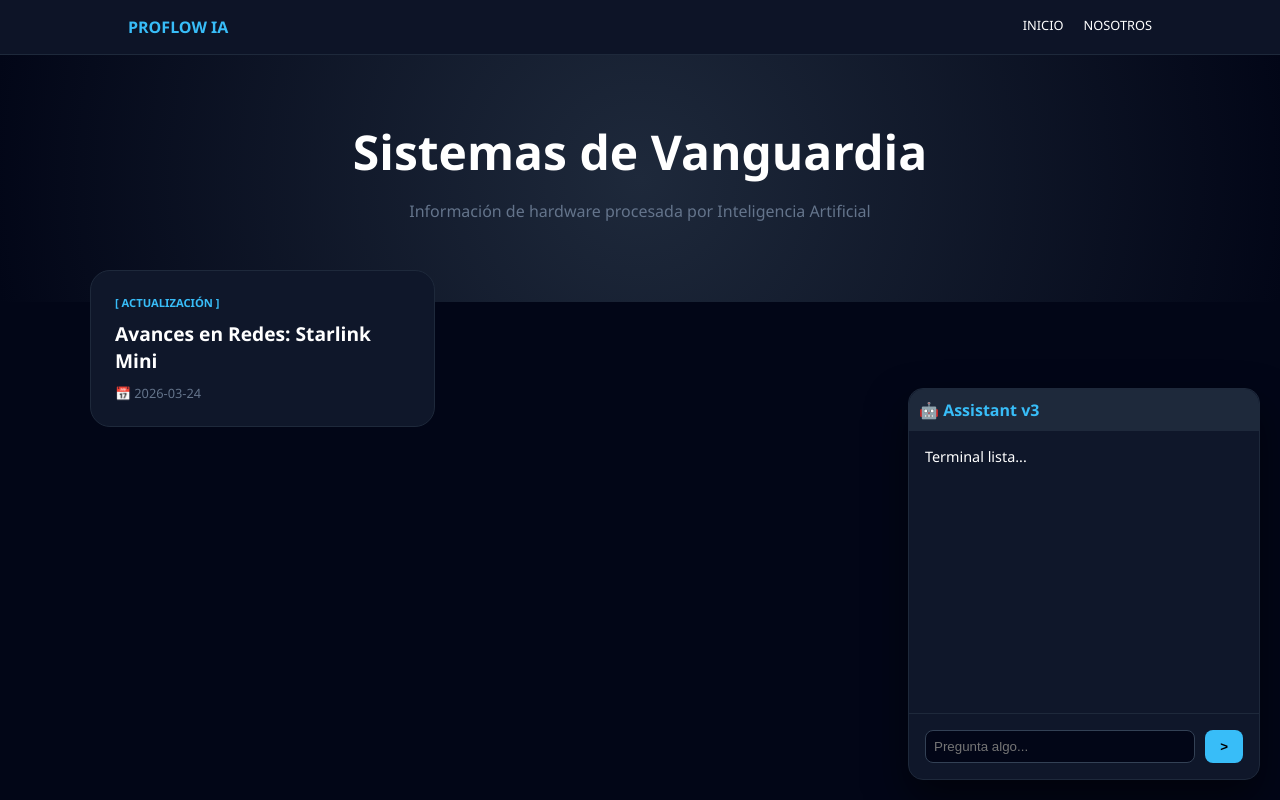
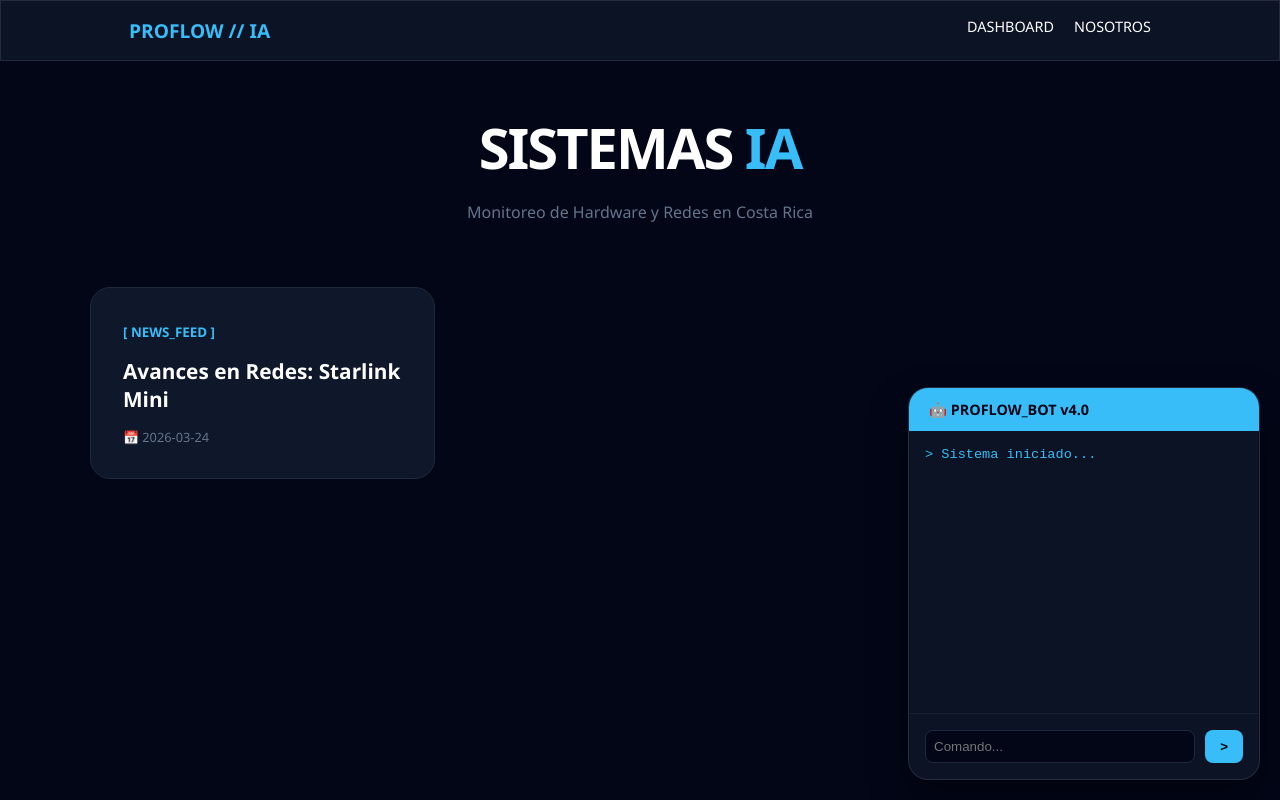
Before and after one commit to brakeedoll-hash/proflow-ia, an Astro site: page / in a window 1280 px wide. Built offline with nearby package versions, Linux system fonts and the light colour scheme; Astro itself is replaced by a stand-in of ours.

Commit message:
Update index.astro

```diff
--- a/src/pages/index.astro
+++ b/src/pages/index.astro
@@ -1,91 +1,80 @@
 ---
-// Lógica de importación REFORZADA para Vercel
+import Layout from '../layouts/Layout.astro';
+
+// Buscamos todas las noticias
 const allPosts = import.meta.glob('./herramientas/*.md', { eager: true });
 const posts = Object.values(allPosts).sort((a, b) =>
   new Date(b.frontmatter.fecha) - new Date(a.frontmatter.fecha)
 );
 ---
 
-<html lang="es">
-<head>
-  <meta charset="utf-8" />
-  <title>ProFlow IA | Core</title>
-  <meta name="viewport" content="width=device-width, initial-scale=1.0" />
-  <style>
-    :root { --accent: #38bdf8; --bg: #020617; --card: #0f172a; }
-    body { background: var(--bg); color: white; font-family: 'Segoe UI', sans-serif; margin: 0; }
-    nav { background: rgba(15, 23, 42, 0.9); padding: 1rem 10%; display: flex; justify-content: space-between; border-bottom: 1px solid #1e293b; position: sticky; top: 0; z-index: 100; backdrop-filter: blur(10px); }
-    .hero { text-align: center; padding: 4rem 1rem; background: radial-gradient(circle at center, #1e293b 0%, #020617 100%); }
-    .grid { display: grid; grid-template-columns: repeat(auto-fill, minmax(300px, 1fr)); gap: 2rem; max-width: 1100px; margin: -2rem auto 5rem; padding: 0 2rem; }
-    .card { background: var(--card); border: 1px solid #1e293b; padding: 1.5rem; border-radius: 20px; transition: 0.3s; text-decoration: none; color: white; display: flex; flex-direction: column; }
-    .card:hover { border-color: var(--accent); transform: translateY(-5px); box-shadow: 0 10px 30px rgba(56, 189, 248, 0.1); }
-
-    /* Chat Pro */
-    #chat { position: fixed; bottom: 20px; right: 20px; width: 350px; background: var(--card); border: 1px solid #1e293b; border-radius: 15px; display: flex; flex-direction: column; box-shadow: 0 20px 40px rgba(0,0,0,0.5); }
-    #messages { height: 250px; overflow-y: auto; padding: 1rem; font-size: 0.9rem; }
-    .input-area { display: flex; padding: 1rem; border-top: 1px solid #1e293b; gap: 10px; }
-    input { flex: 1; background: #020617; border: 1px solid #334155; color: white; padding: 8px; border-radius: 8px; outline: none; }
-    button { background: var(--accent); border: none; padding: 8px 15px; border-radius: 8px; font-weight: bold; cursor: pointer; }
-  </style>
-</head>
-<body>
-  <nav>
-    <div style="font-weight: 800; color: var(--accent);">PROFLOW IA</div>
-    <div style="display:flex; gap: 20px; font-size: 0.8rem;">
-      <a href="/" style="color:white; text-decoration:none;">INICIO</a>
-      <a href="/nosotros" style="color:white; text-decoration:none;">NOSOTROS</a>
+<Layout title="Dashboard Core">
+  <nav class="glass" style="padding: 1rem 10%; display: flex; justify-content: space-between; position: sticky; top: 0; z-index: 50;">
+    <div style="font-weight: 800; color: var(--primary); font-size: 1.2rem;">PROFLOW // IA</div>
+    <div style="display: flex; gap: 20px;">
+      <a href="/" style="color: white; text-decoration: none; font-size: 0.9rem;">DASHBOARD</a>
+      <a href="/nosotros" style="color: white; text-decoration: none; font-size: 0.9rem;">NOSOTROS</a>
     </div>
   </nav>
 
-  <div class="hero">
-    <h1 style="font-size: 3rem; margin: 0;">Sistemas de Vanguardia</h1>
-    <p style="color: #64748b;">Información de hardware procesada por Inteligencia Artificial</p>
-  </div>
+  <main style="max-width: 1100px; margin: 3rem auto; padding: 0 1rem;">
+    <header style="text-align: center; margin-bottom: 4rem;">
+      <h1 style="font-size: 3.5rem; margin: 0; letter-spacing: -2px;">SISTEMAS <span style="color: var(--primary);">IA</span></h1>
+      <p style="color: #64748b;">Monitoreo de Hardware y Redes en Costa Rica</p>
+    </header>
 
-  <div class="grid">
-    {posts.length > 0 ? posts.map(p => (
-      <a href={p.url} class="card">
-        <span style="color:var(--accent); font-size:0.7rem; font-weight:bold;">[ ACTUALIZACIÓN ]</span>
-        <h2 style="font-size: 1.2rem; margin: 10px 0;">{p.frontmatter.title}</h2>
-        <div style="margin-top:auto; font-size:0.8rem; color:#64748b;">📅 {p.frontmatter.fecha}</div>
-      </a>
-    )) : (
-      <div style="grid-column: 1/-1; text-align:center; padding: 50px;">
-        <p>No se encontraron noticias. Verifica /src/pages/herramientas/</p>
-      </div>
-    )}
-  </div>
+    <div style="display: grid; grid-template-columns: repeat(auto-fill, minmax(300px, 1fr)); gap: 2rem;">
+      {posts.length > 0 ? posts.map(p => (
+        <a href={p.url} style="text-decoration: none; color: inherit;">
+          <div style="background: var(--card); padding: 2rem; border-radius: 20px; border: 1px solid #1e293b; transition: 0.3s;" onmouseover="this.style.borderColor='#38bdf8'" onmouseout="this.style.borderColor='#1e293b'">
+            <small style="color: var(--primary); font-weight: bold;">[ NEWS_FEED ]</small>
+            <h2 style="font-size: 1.3rem; margin: 15px 0;">{p.frontmatter.title}</h2>
+            <div style="font-size: 0.8rem; color: #64748b;">📅 {p.frontmatter.fecha}</div>
+          </div>
+        </a>
+      )) : (
+        <div style="grid-column: 1/-1; text-align: center; padding: 3rem; border: 1px dashed #1e293b; border-radius: 20px; color: #64748b;">
+          Esperando sincronización de datos de /herramientas/...
+        </div>
+      )}
+    </div>
+  </main>
 
-  <div id="chat">
-    <div style="background: #1e293b; padding: 10px; border-radius: 15px 15px 0 0; font-weight: bold; color: var(--accent);">🤖 Assistant v3</div>
-    <div id="messages"><div>Terminal lista...</div></div>
-    <div class="input-area">
-      <input type="text" id="userInput" placeholder="Pregunta algo..." />
-      <button id="sendBtn">></button>
+  <div id="chat-ui" class="glass" style="position: fixed; bottom: 20px; right: 20px; width: 350px; border-radius: 20px; overflow: hidden; box-shadow: 0 20px 40px rgba(0,0,0,0.4);">
+    <div style="background: var(--primary); color: #020617; padding: 12px 20px; font-weight: bold; font-size: 0.9rem;">🤖 PROFLOW_BOT v4.0</div>
+    <div id="logs" style="height: 250px; overflow-y: auto; padding: 1rem; font-family: monospace; font-size: 0.85rem; display: flex; flex-direction: column; gap: 8px;">
+      <div style="color: #38bdf8;">> Sistema iniciado...</div>
+    </div>
+    <div style="padding: 1rem; display: flex; gap: 10px; border-top: 1px solid rgba(255,255,255,0.05);">
+      <input type="text" id="prompt" placeholder="Comando..." style="flex: 1; background: #020617; border: 1px solid #1e293b; color: white; padding: 8px; border-radius: 8px; outline: none;" />
+      <button id="exec" style="background: var(--primary); border: none; padding: 8px 15px; border-radius: 8px; cursor: pointer; font-weight: bold;">></button>
     </div>
   </div>
 
   <script>
-    const btn = document.getElementById('sendBtn');
-    const input = document.getElementById('userInput');
-    const box = document.getElementById('messages');
+    const btn = document.getElementById('exec');
+    const input = document.getElementById('prompt');
+    const logs = document.getElementById('logs');
 
-    async function chat() {
+    async function send() {
       const msg = input.value; if(!msg) return;
-      box.innerHTML += `<div><b>Tú:</b> ${msg}</div>`;
+      logs.innerHTML += `<div style="color: #fff;">> USER: ${msg}</div>`;
       input.value = '';
+      logs.scrollTop = logs.scrollHeight;
+
       try {
         const res = await fetch('/api/chat', {
           method: 'POST',
           body: JSON.stringify({ message: msg })
         });
         const data = await res.json();
-        box.innerHTML += `<div><b>IA:</b> ${data.response || data.error}</div>`;
-      } catch { box.innerHTML += `<div>Error link.</div>`; }
-      box.scrollTop = box.scrollHeight;
+        logs.innerHTML += `<div style="color: #38bdf8;">> AI: ${data.response || data.error}</div>`;
+      } catch {
+        logs.innerHTML += `<div style="color: #ef4444;">> ERROR: Link offline.</div>`;
+      }
+      logs.scrollTop = logs.scrollHeight;
     }
-    btn.onclick = chat;
-    input.onkeypress = (e) => e.key === 'Enter' && chat();
+    btn.onclick = send;
+    input.onkeypress = (e) => e.key === 'Enter' && send();
   </script>
-</body>
-</html>
+</Layout>
```
